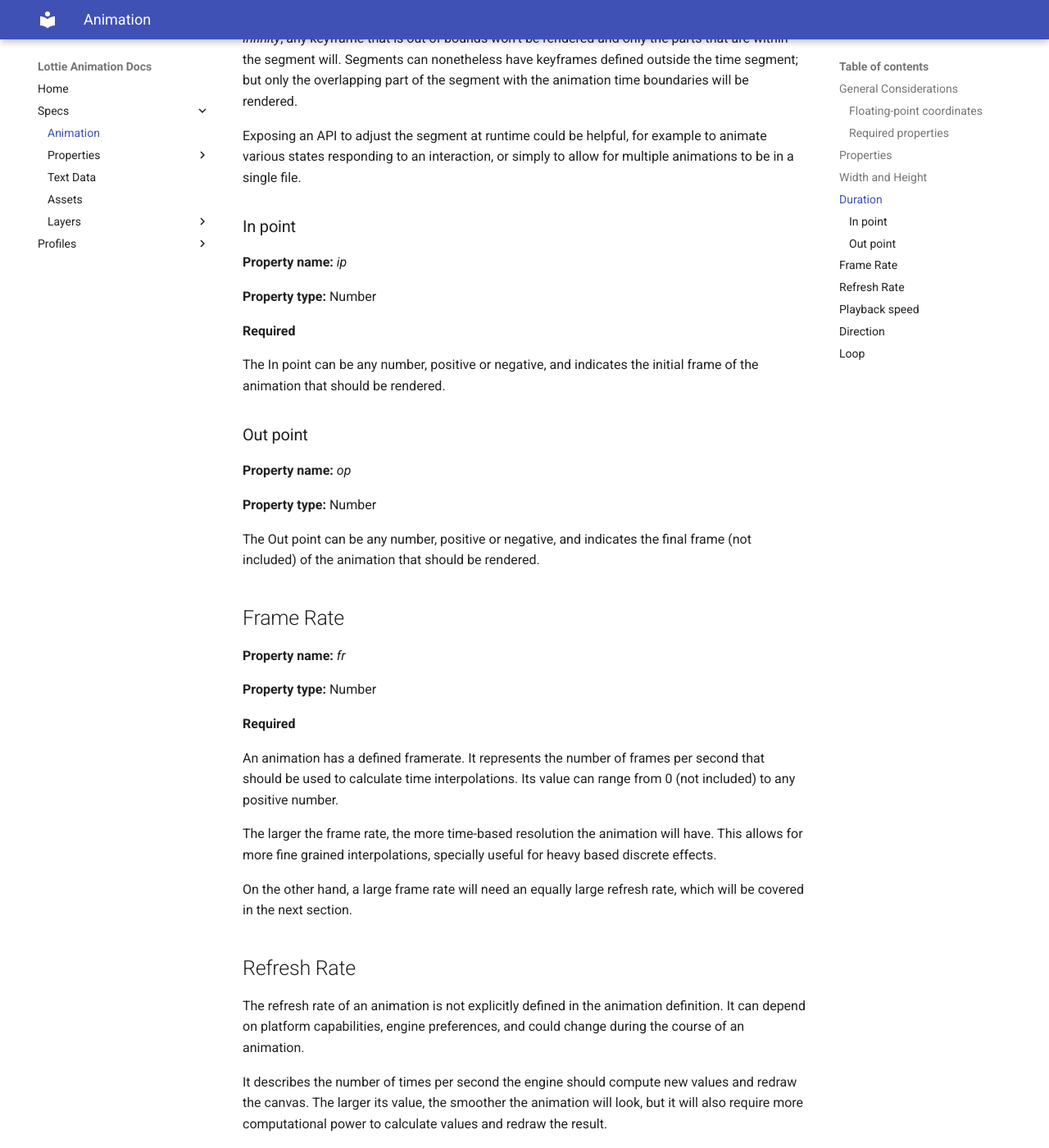
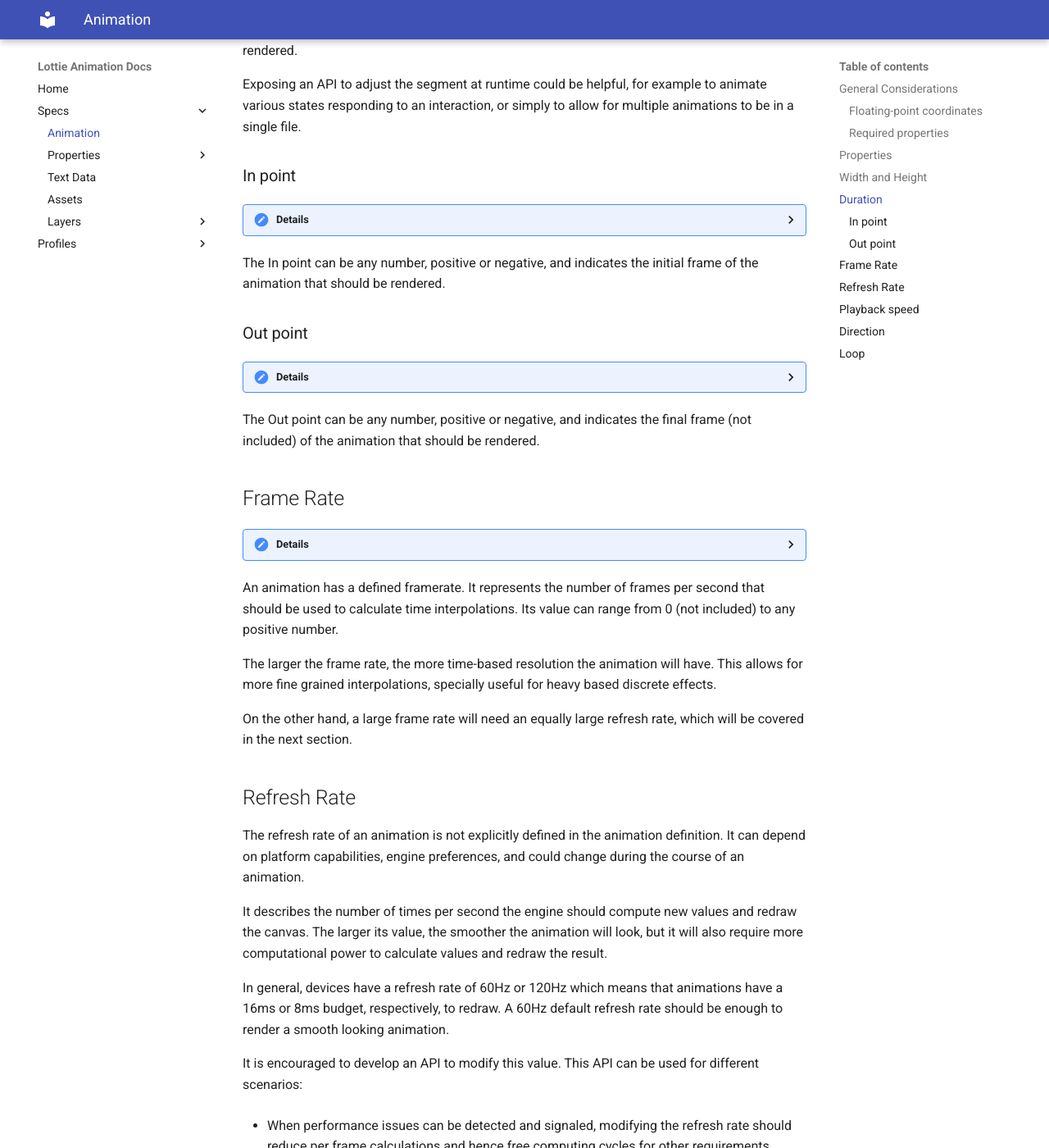
Before and after one commit to lottie-animation-community/docs, an MkDocs documentation site: the page built from docs/specs/animation.md, in a window 1280 px wide and 1400 px high, scrolled down 1481 px. Shown: the whole window at 82% size. Built offline with MkDocs 1.6.1 and Material for MkDocs 9.7.7, drawn with Linux system fonts in a browser that asks for light colours; some of the changed text lies outside the part shown.

Commit message:
added animation props

```diff
--- a/docs/specs/animation.md
+++ b/docs/specs/animation.md
@@ -21,19 +21,20 @@
 
 Definition | Name | Type | Required
 -- | :--: | :--: | :--:
-[Width](#width-and-height) | w | Number | ✅
-[Height](#width-and-height) | h | Number | ✅
-[In Point](#in-point) | ip | Number | ✅
-[Out Point](#out-point) | op | Number | ✅
-[Frame Rate](#frame-rate) | fr | Number | ✅
+[Width](#width-and-height) | w | [Number](../properties/prop-types/#number) | ✅
+[Height](#width-and-height) | h | [Number](../properties/prop-types/#number) | ✅
+[In Point](#in-point) | ip | [Number](../properties/prop-types/#number) | ✅
+[Out Point](#out-point) | op | [Number](../properties/prop-types/#number) | ✅
+[Frame Rate](#frame-rate) | fr | [Number](../properties/prop-types/#number) | ✅
 
 ## Width and Height
 
-**Property names:** *w / h*
+??? Details
+    **Property names:** *w / h*
 
-**Property type:** Number
+    **Property type:** [Number](../properties/prop-types/#number)
 
-**Required**
+    **Required**
 
 An animation has a defined width and height. These two values will define the
 visible drawing area. The (0,0) coordinate is positioned at the top, left corner
@@ -64,31 +65,34 @@
 
 ### In point
 
-**Property name:** *ip*
+??? Details
+    **Property name:** *ip*
 
-**Property type:** Number
+    **Property type:** [Number](../properties/prop-types/#number)
 
-**Required**
+    **Required**
 
 The In point can be any number, positive or negative, and indicates the initial
 frame of the animation that should be rendered.
 
 ### Out point
 
-**Property name:** *op*
+??? Details
+    **Property name:** *op*
 
-**Property type:** Number
+    **Property type:** [Number](../properties/prop-types/#number)
 
 The Out point can be any number, positive or negative, and indicates the final
 frame (not included) of the animation that should be rendered.
 
 ## Frame Rate
 
-**Property name:** *fr*
+??? Details
+    **Property name:** *fr*
 
-**Property type:** Number
+    **Property type:** [Number](../properties/prop-types/#number)
 
-**Required**
+    **Required**
 
 An animation has a defined framerate. It represents the number of frames per
 second that should be used to calculate time interpolations. Its value can range
```
